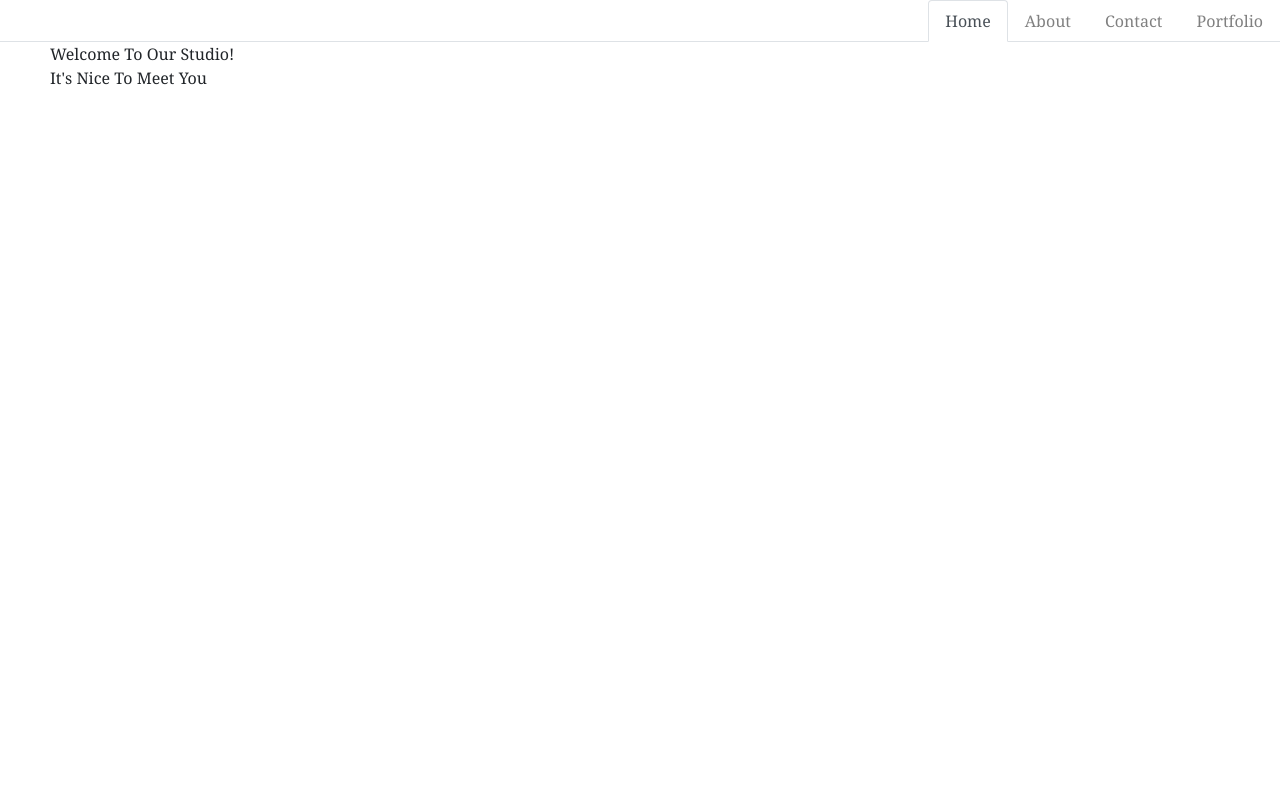
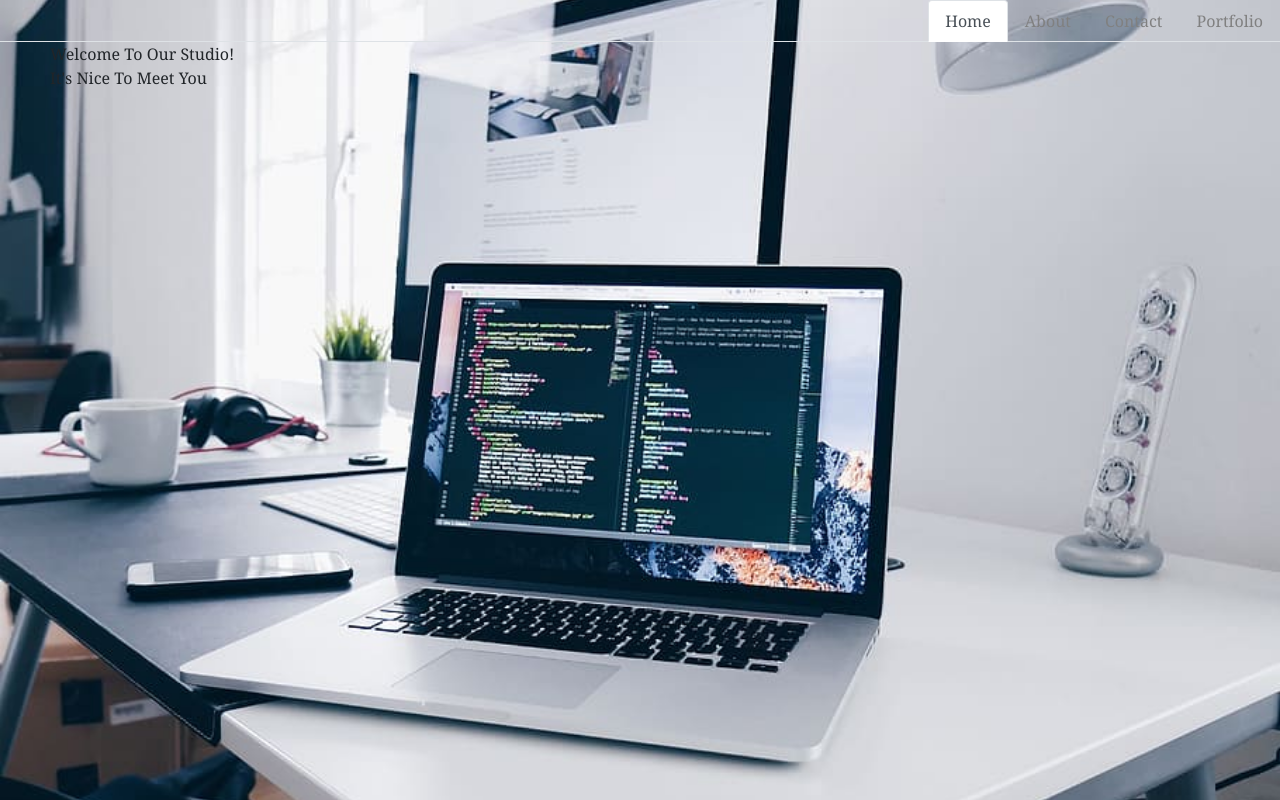
Before and after one commit to BBoutet1/portfolio, a React (Create React App) app: page / in a window 1280 px wide. Built offline with nearby package versions, Linux system fonts and the light colour scheme.

Commit message:
Conditionnal background for home page

```diff
--- a/src/components/PortfolioContainer.js
+++ b/src/components/PortfolioContainer.js
@@ -4,15 +4,34 @@ import Home from "./pages/Home";
 import About from "./pages/About";
 import Portfolio from "./pages/Portfolio";
 import Contact from "./pages/Contact";
+import "./css/style.css"
 
 class PortfolioContainer extends Component {
   state = {
-    currentPage: "Home"
+    currentPage: "Home",
+    backgroundClass: "HomeBackground"
   };
 
   handlePageChange = page => {
     this.setState({ currentPage: page });
+    this.setBakground(page)
   };
+
+  //Conditional backgound image (only the home page)
+  setBakground = page => {
+    if (page != "Home") {
+      this.setState({
+       backgroundClass: ""
+      })
+    }
+    else {
+      this.setState({
+        backgroundClass: "HomeBackground"
+      })
+    }
+  };
+
+
 
     renderPage = () => {
       if (this.state.currentPage === "Home") {
@@ -20,15 +39,17 @@ class PortfolioContainer extends Component {
       } else if (this.state.currentPage === "About") {
         return <About />;
       } else if (this.state.currentPage === "Portfolio") {
-      return <Portfolio/>;
+        return <Portfolio />;
       } else {
         return <Contact />;
       }
     };
 
+
+
   render() {
     return (
-      <div>
+      <div className={"wrapper " +this.state.backgroundClass}>
         <NavTabs
           currentPage={this.state.currentPage}
           handlePageChange={this.handlePageChange}
--- a/src/components/css/style.css
+++ b/src/components/css/style.css
@@ -1,10 +1,22 @@
 /*Main background and font family defined*/
 
-body {
+html,
+body,
+#root,
+.wrapper {
     padding: 0px;
     margin: 0px;
-    margin-bottom: 50px;
+    height: 100%;
+    width: 100%;
     font-family: Georgia, "Times New Roman", Times, serif;
+}
+
+.HomeBackground {
+    background-image: url("../images/codingdesk.jpg");
+    background-position: center;
+    background-size: cover;
+    background-repeat: no-repeat;
+    background-color: rgba(0, 0, 0, 0.1)
 }
 
 
--- a/src/components/pages/Contact.js
+++ b/src/components/pages/Contact.js
@@ -5,7 +5,7 @@ const Contact = () => (
 
         <h2> <strong>Contact</strong></h2>
         <section className="aboutMe">
-            <form action="mailto:boutetlb@gmail.com" method="post" enctype="text/plain">
+            <form action="mailto:boutetlb@gmail.com" method="post">
                 <div className="form-group">
                     <label>Name:</label>
                     <input type="text" className="form-control" id="usr" name="name"/>
--- a/src/components/pages/Home.js
+++ b/src/components/pages/Home.js
@@ -1,12 +1,11 @@
 import React from "react";
 import "../css/style.css";
+
 const Home = () => (
-  <div>
     <div className="container">
-                <div className="">Welcome To Our Studio!</div>
-                <div className="">It's Nice To Meet You</div>
+          <div className="">Welcome To Our Studio!</div>
+          <div className="">It's Nice To Meet You</div>
     </div>
-  </div>
 );
 
 export default Home;
--- a/src/index.js
+++ b/src/index.js
@@ -2,4 +2,6 @@ import React from "react";
 import ReactDOM from "react-dom";
 import App from "./App";
 
-ReactDOM.render(<App />, document.getElementById("root"));
+
+
+ReactDOM.render( < App /> , document.getElementById("root"));
```
Also changed, not shown: src/components/images/codingdesk.jpg (renamed from src/components/images/coding-computer.jpg). Lines whose indentation alone changed are shown as unchanged.
